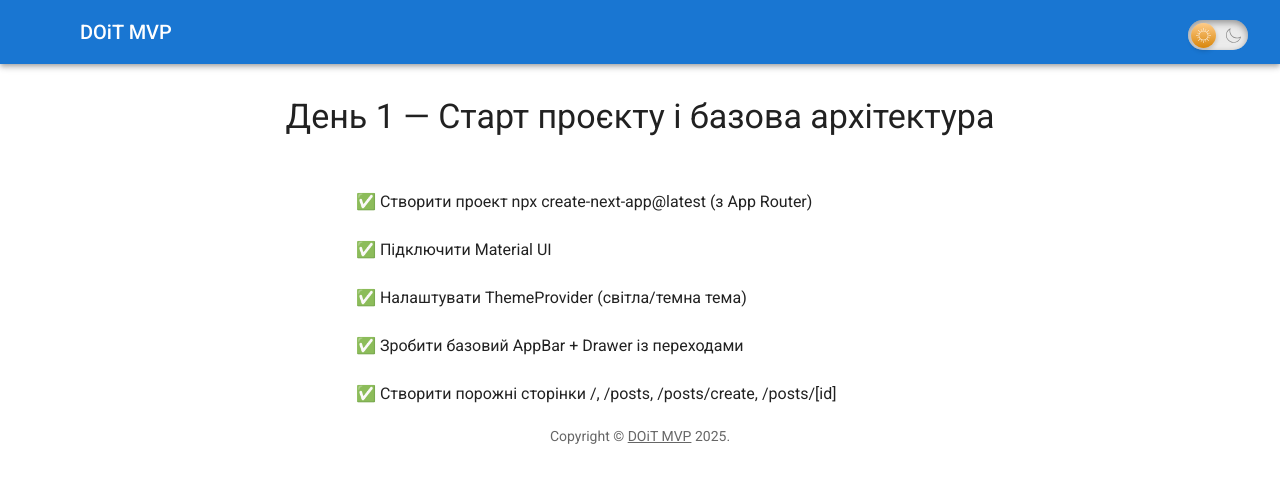
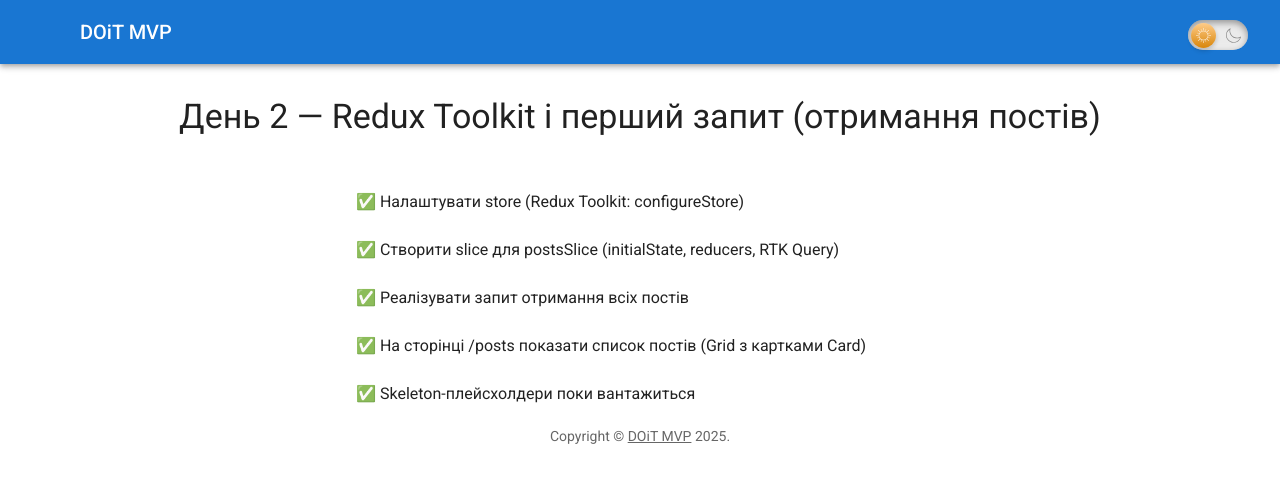
Before and after one commit to EuJinnLucaShow/doit_mvp, a Next.js app: page / in a window 1280 px wide. Shown: the top 482 px of the page. Built offline with nearby package versions, Linux system fonts and the light colour scheme; some icons are missing; what @mui/material-nextjs would draw is missing.

Commit message:
Redux Toolkit and the first request

```diff
--- a/app/page.tsx
+++ b/app/page.tsx
@@ -18,24 +18,24 @@ export default function Home() {
         }}
       >
         <Typography variant="h4" component="h1" sx={{ mb: 4 }}>
-          День 1 — Старт проєкту і базова архітектура
+          День 2 — Redux Toolkit і перший запит (отримання постів)
         </Typography>
 
         <List sx={{ width: "100%", maxWidth: 600 }}>
           <ListItem>
-            <ListItemText primary="✅ Створити проект npx create-next-app@latest (з App Router)" />
+            <ListItemText primary="✅ Налаштувати store (Redux Toolkit: configureStore)" />
           </ListItem>
           <ListItem>
-            <ListItemText primary="✅ Підключити Material UI" />
+            <ListItemText primary="✅ Створити slice для postsSlice (initialState, reducers, RTK Query)" />
           </ListItem>
           <ListItem>
-            <ListItemText primary="✅ Налаштувати ThemeProvider (світла/темна тема)" />
+            <ListItemText primary="✅ Реалізувати запит отримання всіх постів" />
           </ListItem>
           <ListItem>
-            <ListItemText primary="✅ Зробити базовий AppBar + Drawer із переходами" />
+            <ListItemText primary="✅ На сторінці /posts показати список постів (Grid з картками Card)" />
           </ListItem>
           <ListItem>
-            <ListItemText primary="✅ Створити порожні сторінки /, /posts, /posts/create, /posts/[id]" />
+            <ListItemText primary="✅ Skeleton-плейсхолдери поки вантажиться" />
           </ListItem>
         </List>
         <Copyright />
--- a/components/ModeSwitch.tsx
+++ b/components/ModeSwitch.tsx
@@ -1,4 +1,5 @@
 "use client";
+
 import * as React from "react";
 import Box from "@mui/material/Box";
 import { useColorScheme } from "@mui/material/styles";
--- a/components/PostCard.tsx
+++ b/components/PostCard.tsx
@@ -42,7 +42,7 @@ export default function PostCard({ post }: Readonly<PostCardProps>) {
         <IconButton aria-label="share">
           <ShareIcon />
         </IconButton>
-        <IconButton aria-label="show more">
+        <IconButton aria-label="show more" style={{ marginLeft: "auto" }}>
           <ArrowForwardIcon />
         </IconButton>
       </CardActions>
```
Also changed, not shown: app/posts/page.tsx (+11 -1 lines), components/SceletonPostCard.tsx (added, +45 -0 lines).
